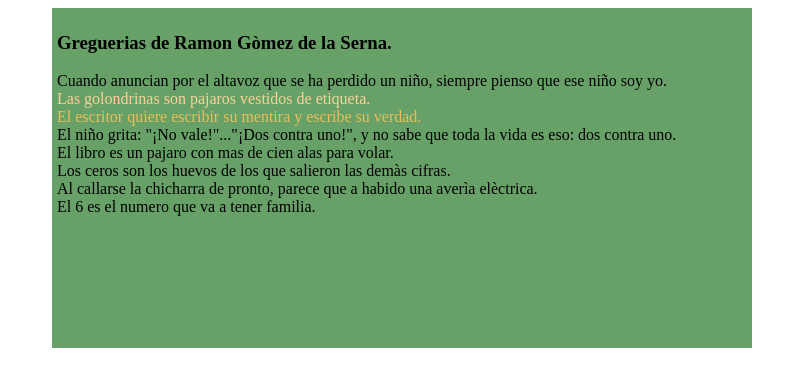
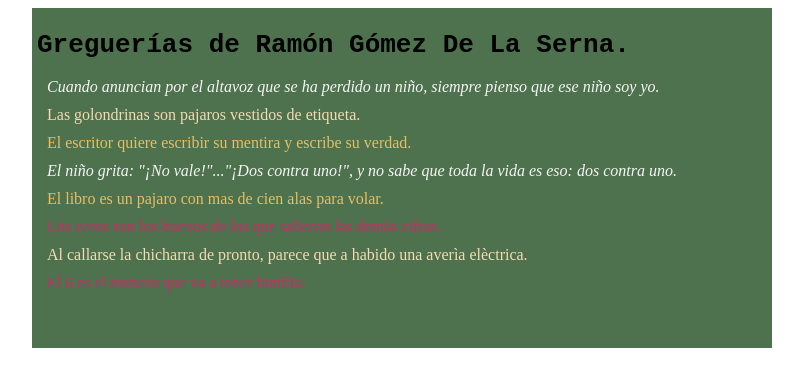
Before and after one commit to Riicardo9/generation_bootcamp, a plain HTML site: page intro_css/ejercicio2.html in a window 1280 px wide. Shown: the whole page, without its empty margins (238-1041 px from the left). Drawn offline with Linux system fonts and the light colour scheme.

Commit message:
Correcciones html y css avanzado tablas y formularios

```diff
--- a/generation_html/html_avanzado/assets/css/ejercicio1.css
+++ b/generation_html/html_avanzado/assets/css/ejercicio1.css
@@ -2,7 +2,6 @@ table, tr td, th {
     padding:"2";
     spacing:"2";
     border: 1px solid black;
-    border-collapse: collapse;
     margin: auto;
 }
 
--- a/intro_css/assets/css/ejercicio2.css
+++ b/intro_css/assets/css/ejercicio2.css
@@ -1,7 +1,8 @@
+
 .forma{
-    width:690px;
+    width:730px;
     height:330px;
-    background-color:rgb(103, 161, 103);
+    background-color:rgb(77, 114, 77);
     padding: 5px;
     margin: auto;
     text-align: left  ;
@@ -9,16 +10,22 @@
 
 .blanco{
     color: rgb(245, 245, 245);
+    margin: 10px;
+
 }
 
-#linea2{
-    color:rgb(248, 210, 153);
+.crema{
+    color:rgb(245, 218, 178);
+    margin: 10px;
 }
 
-#linea3{
-    color:rgb(235, 189, 90)
+.amarillo{
+    color:rgb(231, 190, 101);
+    margin: 10px;
 }
 
-#linea5{
+.rojo{
+    color:rgb(211, 39, 105);
+    margin: 10px;
 
 }
--- a/intro_css/ejercicio2.html
+++ b/intro_css/ejercicio2.html
@@ -9,15 +9,15 @@
 </head>
 <body>
     <div class="forma">
-    <h3>Greguerias de Ramon Gòmez de la Serna.</h3>
-    <div id="linea1">Cuando anuncian por el altavoz que se ha perdido un niño, siempre pienso que ese niño soy yo.</div>
-    <div id="linea2">Las golondrinas son pajaros vestidos de etiqueta.</div>
-    <div id="linea3">El escritor quiere escribir su mentira y escribe su verdad.</div>
-    <div>El niño grita: "¡No vale!"..."¡Dos contra uno!", y no sabe que toda la vida es eso: dos contra uno.</div>
-    <div>El libro es un pajaro con mas de cien alas para volar.</div>
-    <div>Los ceros son los huevos de los que salieron las demàs cifras.</div>
-    <div>Al callarse la chicharra de pronto, parece que a habido una averìa elèctrica. </div>
-    <div>El 6 es el numero que va a tener familia.</div>
+    <h1  style=font-family:monospace>Greguerías de Ramón Gómez De La Serna.</h1>
+    <div class="blanco"><i>Cuando anuncian por el altavoz que se ha perdido un niño, siempre pienso que ese niño soy yo.</i></div>
+    <div class="crema">Las golondrinas son pajaros vestidos de etiqueta.</div>
+    <div class="amarillo">El escritor quiere escribir su mentira y escribe su verdad.</div>
+    <div class="blanco"><i>El niño grita: "¡No vale!"..."¡Dos contra uno!", y no sabe que toda la vida es eso: dos contra uno.</i></div>
+    <div class="amarillo">El libro es un pajaro con mas de cien alas para volar.</div>
+    <div class="rojo">Los ceros son los huevos de los que salieron las demàs cifras.</div>
+    <div class="crema">Al callarse la chicharra de pronto, parece que a habido una averìa elèctrica. </div>
+    <div class="rojo">El 6 es el numero que va a tener familia.</div>
 </div>
 </body>
 </html>
```
Also changed, not shown: generation_html/html_avanzado/ejercicio1.html (+3 -3 lines), generation_html/html_avanzado/formulario.html (+2 -2 lines).
